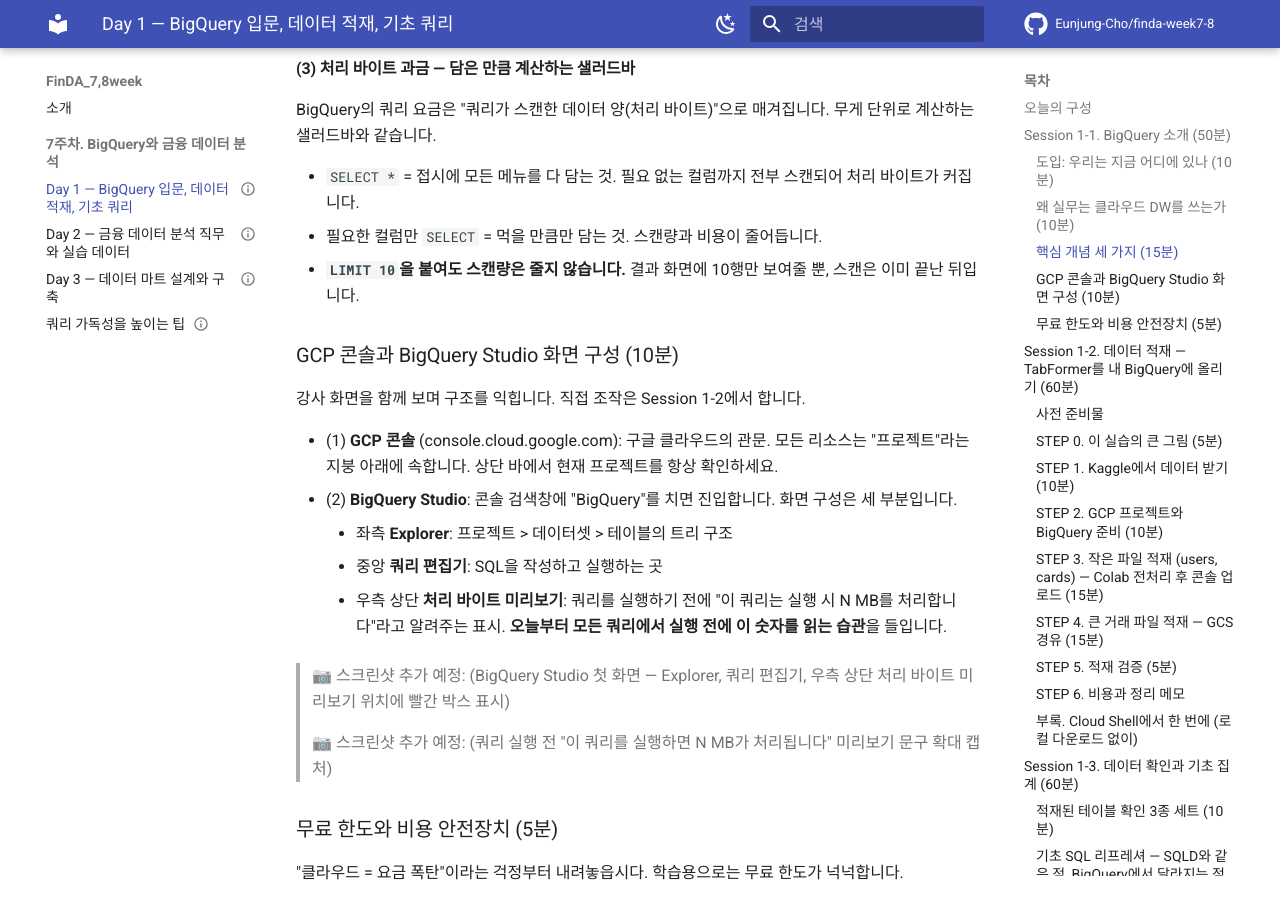
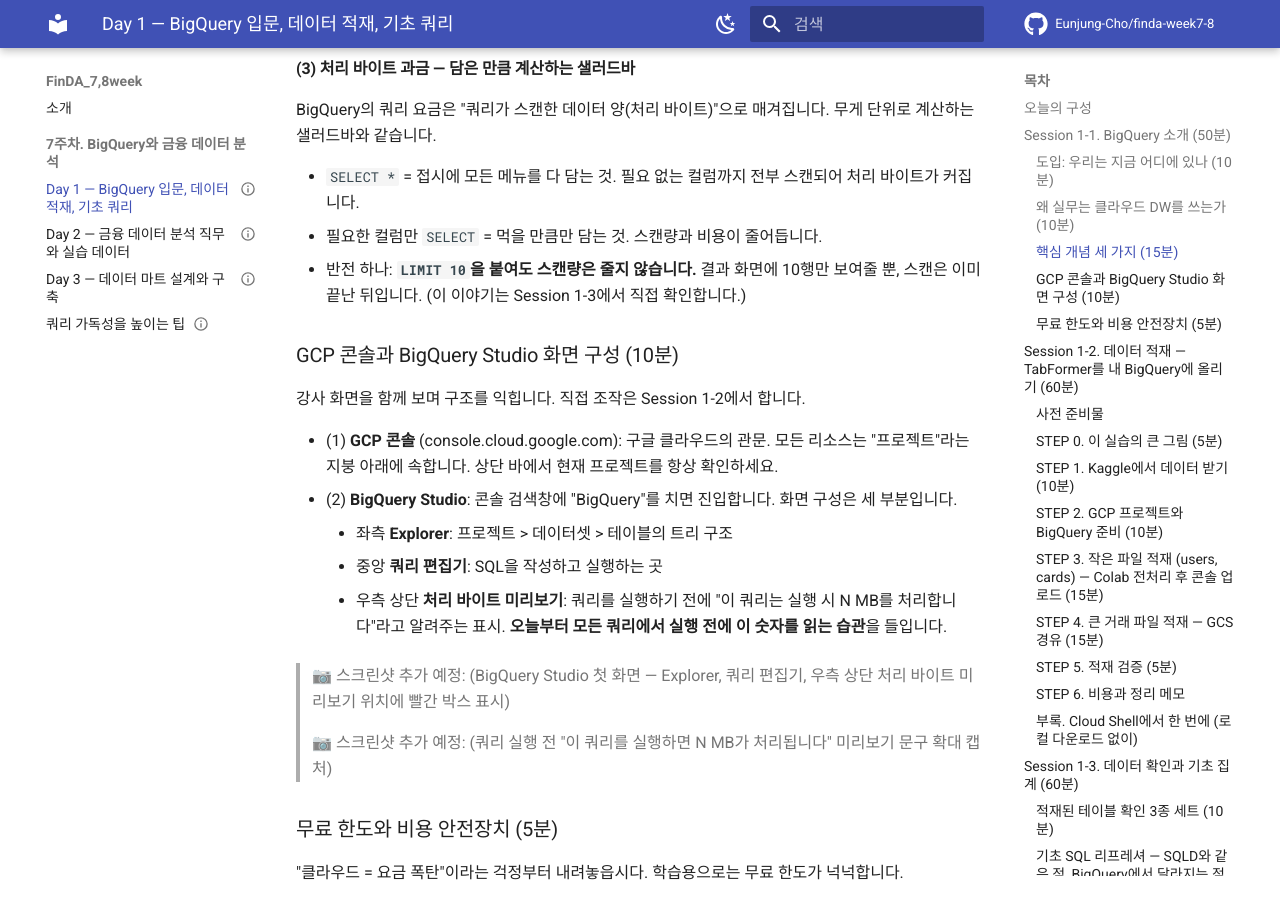
Before and after one commit to Eunjung-Cho/finda-week7-8, an MkDocs documentation site: the page built from docs/week7/day1-lecture.md, in a window 1280 px wide and 900 px high, scrolled down 2844 px. Built offline with MkDocs 1.6.1 and Material for MkDocs 9.7.7, drawn with Linux system fonts in a browser that asks for light colours; comment, search, counter and statistics services are not loaded.

```diff
--- a/docs/week7/day1-lecture.md
+++ b/docs/week7/day1-lecture.md
@@ -100,7 +100,7 @@ BigQuery의 쿼리 요금은 "쿼리가 스캔한 데이터 양(처리 바이트
 
 - `SELECT *` = 접시에 모든 메뉴를 다 담는 것. 필요 없는 컬럼까지 전부 스캔되어 처리 바이트가 커집니다.
 - 필요한 컬럼만 `SELECT` = 먹을 만큼만 담는 것. 스캔량과 비용이 줄어듭니다.
-- **`LIMIT 10`을 붙여도 스캔량은 줄지 않습니다.** 결과 화면에 10행만 보여줄 뿐, 스캔은 이미 끝난 뒤입니다.
+- 반전 하나: **`LIMIT 10`을 붙여도 스캔량은 줄지 않습니다.** 결과 화면에 10행만 보여줄 뿐, 스캔은 이미 끝난 뒤입니다. (이 이야기는 Session 1-3에서 직접 확인합니다.)
 
 ### GCP 콘솔과 BigQuery Studio 화면 구성 (10분)
 
```
Also changed, not shown: other parts of docs/week7/day1-lecture.md (+1 -1 lines).
